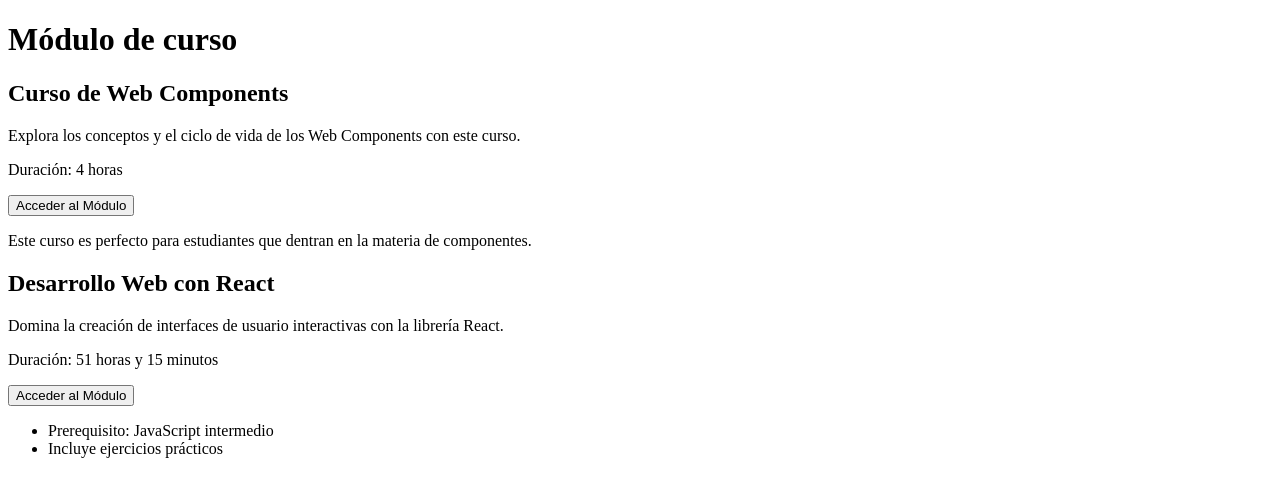
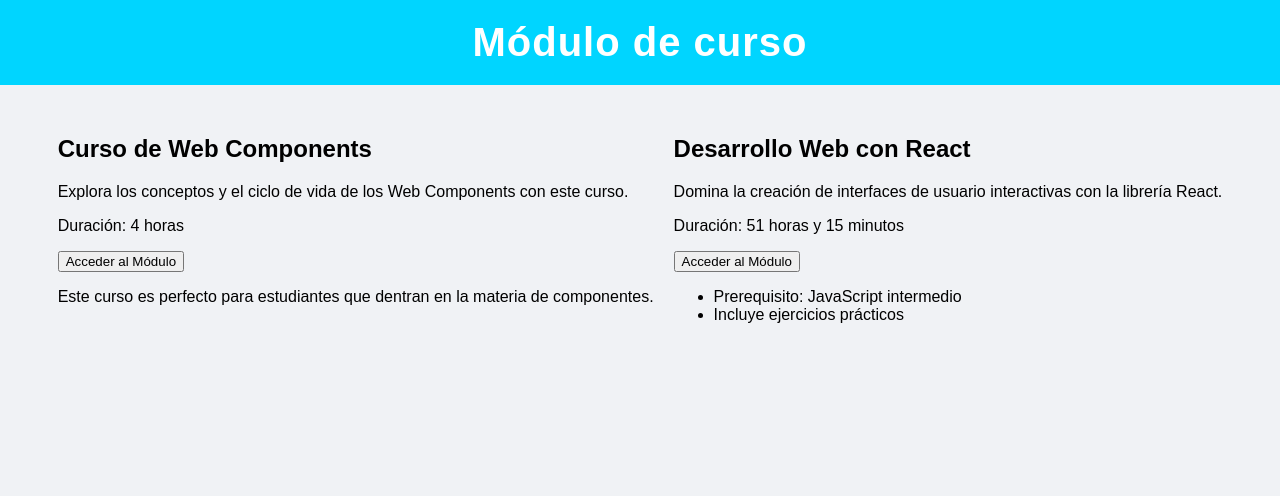
Before and after one commit to DarwinToapanta01/web-component-darwin-toapanta, a plain HTML site: page index.html in a window 1280 px wide. Drawn offline with Linux system fonts and the light colour scheme.

Commit message:
Cambios realizados de el estilo y encabezado

```diff
--- a/index.html
+++ b/index.html
@@ -6,9 +6,44 @@
     <meta name="viewport" content="width=device-width, initial-scale=1.0">
     <title>Exámen Parcial</title>
 </head>
+<style>
+    body {
+        font-family: sans-serif;
+        margin: 0;
+        background-color: #f0f2f5;
+    }
+
+    h1 {
+        text-align: center;
+        color: #ffffff;
+    }
+
+    header {
+        background-color: #00d5ff;
+        padding: 20px 0;
+        text-align: center;
+        margin-bottom: 30px;
+    }
+
+    header h1 {
+        margin: 0;
+        font-size: 2.5em;
+        letter-spacing: 1px;
+    }
+
+    .container {
+        display: flex;
+        flex-wrap: wrap;
+        gap: 20px;
+        justify-content: center;
+    }
+</style>
 
 <body>
-    <h1>Módulo de curso </h1>
+    <header>
+        <h1>Módulo de curso </h1>
+    </header>
+
     <div class="container">
 
         <course-module titulo="Curso de Web Components"
```
